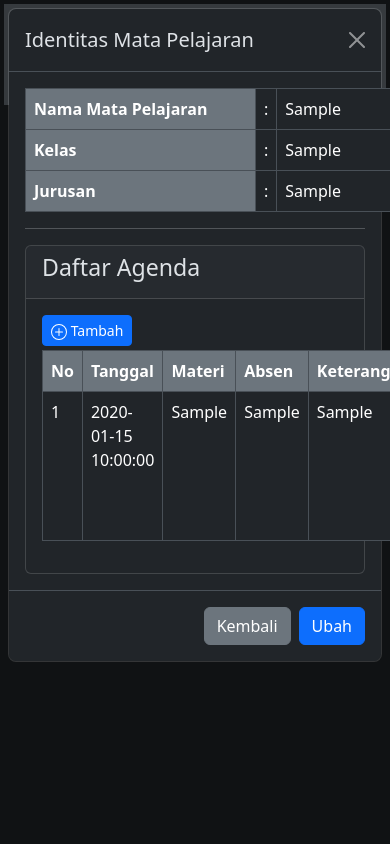
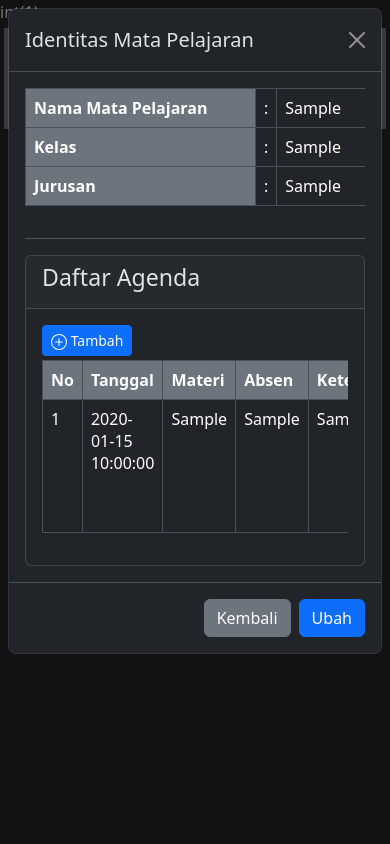
Before and after one commit to Raven-Vanzlysky/agenda, a PHP site: the page made by ^guru/agenda_pengajaran.php in a window 390 px wide, after a click on "View Agenda". Run offline with PHP 8.4, Linux system fonts and the light colour scheme; the visitor is signed in with stand-in values (Sample User, id 1); tables that the repository leaves empty or names only in its code hold one stand-in row (values such as "Sample post"); data that the repository does not hold is empty.

Commit message:
menambahkan table-responsive

```diff
--- a/^guru/agenda_pengajaran.php
+++ b/^guru/agenda_pengajaran.php
@@ -1,6 +1,8 @@
 <?php
 
   session_start();
+
+  var_dump($_SESSION['id_hsil']);
 
   // membatasi halaman sebelum login
   if (!isset($_SESSION["login"])) {
@@ -40,10 +42,10 @@
       //         document.location.href = 'agenda_pengajaran.php';
       //       </script>";
     } else {
-        // echo "<script>
-        //       alert('Data Absensi Gagal Ditambahkan');
-        //       document.location.href = 'agenda_pengajaran.php';
-        //     </script>";
+        echo "<script>
+              alert('Data Absensi Gagal Ditambahkan');
+              document.location.href = 'agenda_pengajaran.php';
+            </script>";
     }
   }
 
@@ -136,6 +138,7 @@
 
       </div>
       <!-- /.card-body -->
+
     </div>
   <!-- /Card -->
 
@@ -152,7 +155,9 @@
 
             <div class="modal-body">
 
-                  <table align="center" style="width: max-content;" id="example2" class="table table-bordered table-hover">
+              <div class="table-responsive">
+
+                <table align="center" style="width: max-content;" id="table2" class="table table-bordered table-hover">
 
                     <tr>
                       <th style="width: 230px;" class="bg-secondary">Nama Mata Pelajaran</th>
@@ -174,6 +179,8 @@
 
                 </table>
 
+              </div>
+
                 <hr>
 
                 <div class="card">
@@ -193,7 +200,9 @@
                       Tambah
                     </button>
 
-                    <table id="example2" class="table table-bordered table-hover">
+                    <div class="table-responsive">
+
+                      <table id="table3" class="table table-bordered table-hover">
                         <thead>
                           <tr>
                             <th class="bg-secondary">No</th>
@@ -236,6 +245,8 @@
                             <?php endforeach; ?>
                         </tbody>
                       </table>
+
+                    </div>
 
                   </div>
 
```
Lines whose indentation alone changed are shown as unchanged.
